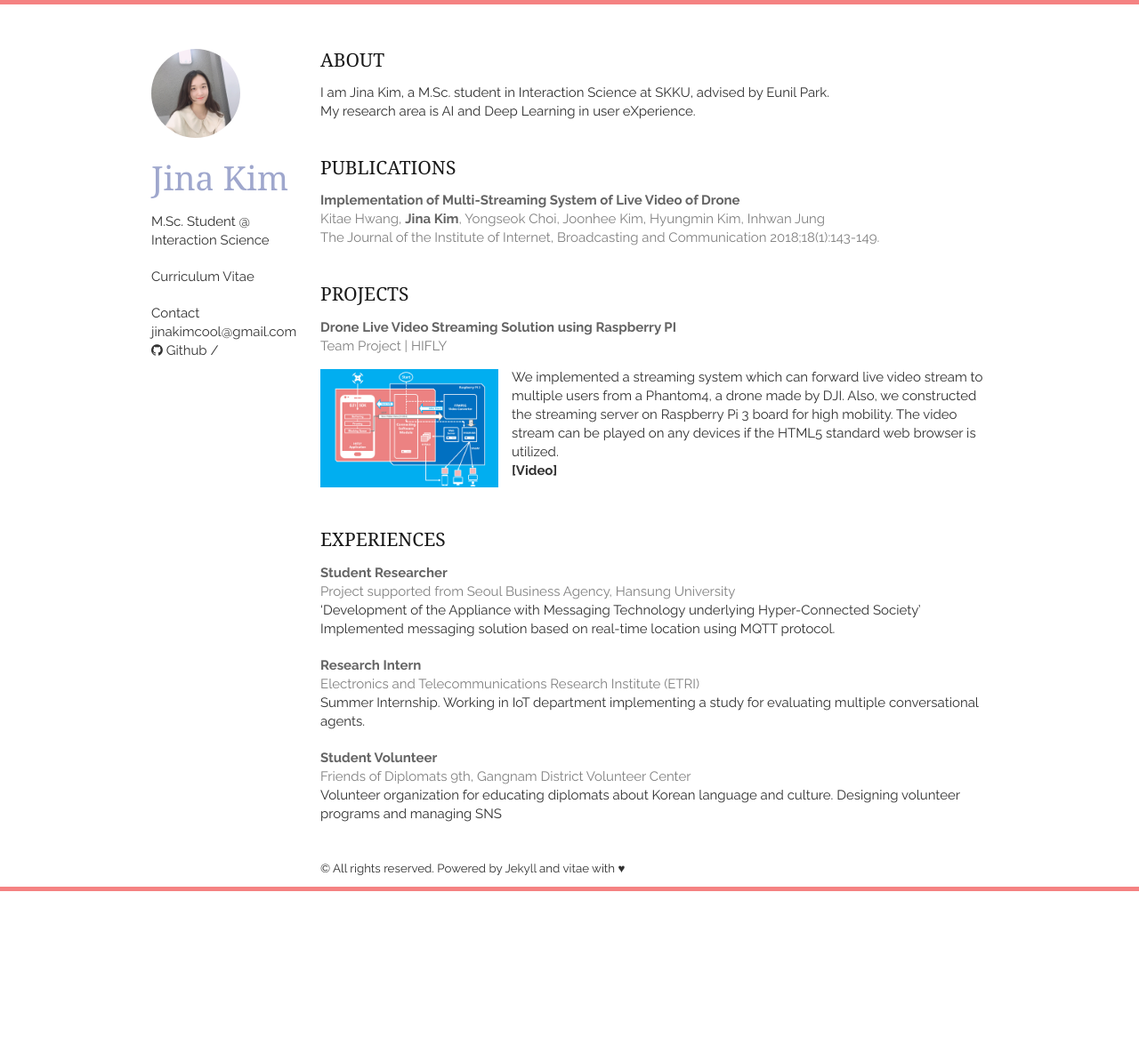
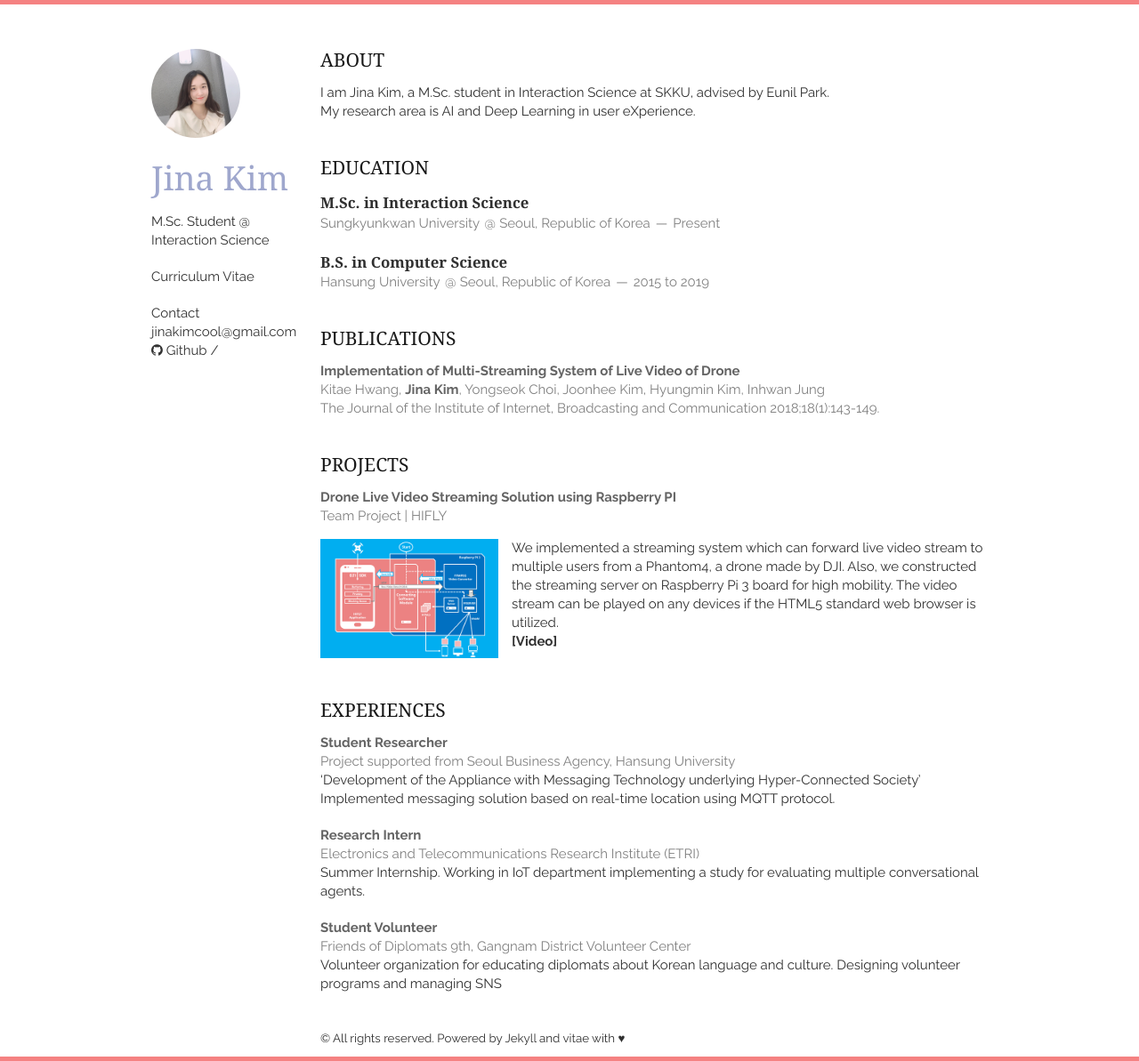
Before and after one commit to Jina-Kim/Jina-Kim.github.io, a Jekyll site: the page built from index.html, in a window 1280 px wide. Shown: the whole page at 89% size. Built offline with Jekyll 4.4.1, drawn with Linux system fonts in a browser that asks for light colours; nearby versions of some CDN libraries; the list of posts is cut into pages by our own code; before the commit the page ends 1002 px from its top, so only the background shows below that.

Commit message:
update education

```diff
--- a/_includes/education.html
+++ b/_includes/education.html
@@ -1,23 +1,20 @@
 <section class="thirteen columns">
     <h1>Education</h1>
+
     <article>
         <header>
-            <h1>MSc in Advanced Computing</h1>
-            <span>University of Glasgow</span>
-            <span><address>Glasgow, UK</address><time>2011 to 2012</time></span>
+            <h1>M.Sc. in Interaction Science</h1>
+            <span>Sungkyunkwan University</span>
+            <span><address>Seoul, Republic of Korea</address><time>Present</time></span>
         </header>
-        <p>
-            <em>Thesis: Nemore verear an eos, duo accusam placerat urbanitas at, vix libris putent voluptaria ei.</em>
-        </p>
     </article>
+
     <article>
         <header>
-            <h1>Major in Computer Science</h1>
-            <span>University of College London</span>
-            <span><address>London, UK</address><time>2007 to 2011</time></span>
+            <h1>B.S. in Computer Science</h1>
+            <span>Hansung University</span>
+            <span><address>Seoul, Republic of Korea</address><time>2015 to 2019</time></span>
         </header>
-        <p>
-            <em>Dissertation: Te dicit scripta nec, nec illud decore partem et.</em>
-        </p>
     </article>
+
 </section>
--- a/index.html
+++ b/index.html
@@ -4,6 +4,8 @@ layout: layout
 
 {% include about.html %}
 
+{% include education.html %}
+
 {% include publications.html %}
 
 {% include projects.html %}
```
